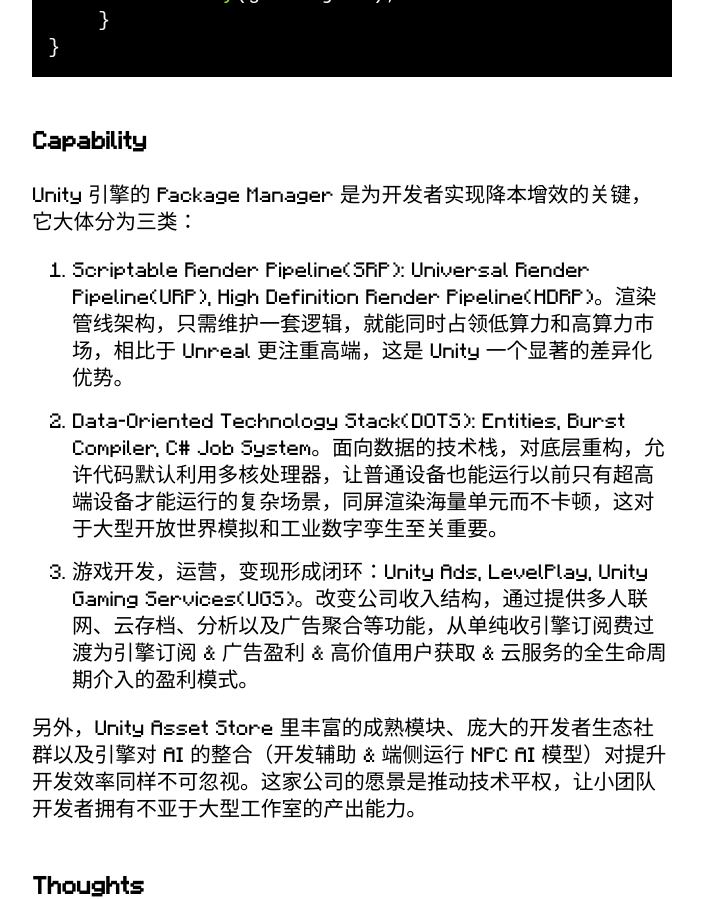
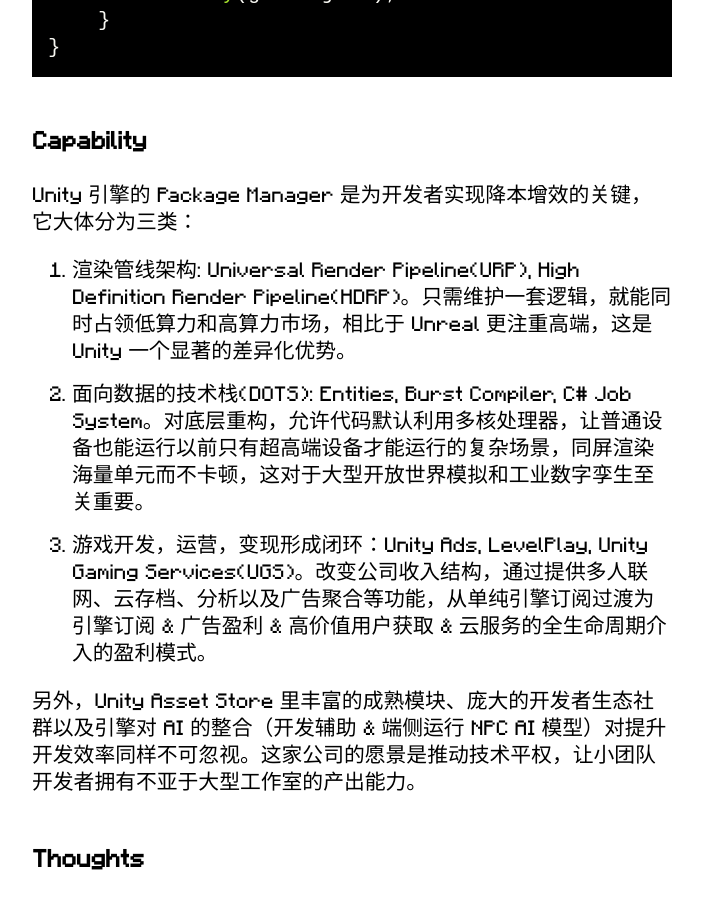
Before and after one commit to thekingofcool/daily, a Jekyll site: the page built from _posts/2026-01-13-simulator-with-unity.md, in a window 1280 px wide and 900 px high, scrolled down 6924 px. Shown: the whole window, without its empty margins (288-991 px from the left). Built offline with Jekyll 4.4.1, drawn with Linux system fonts in a browser that asks for light colours; some web fonts are replaced; comment, search, counter and statistics services are not loaded.

Commit message:
daily update: 2026-01-14 12:14:28

```diff
--- a/_posts/2026-01-13-simulator-with-unity.md
+++ b/_posts/2026-01-13-simulator-with-unity.md
@@ -250,11 +250,11 @@ public class Bullet : MonoBehaviour
 ### Capability
 Unity 引擎的 Package Manager 是为开发者实现降本增效的关键，它大体分为三类：
 
-1. Scriptable Render Pipeline(SRP): Universal Render Pipeline(URP), High Definition Render Pipeline(HDRP)。渲染管线架构，只需维护一套逻辑，就能同时占领低算力和高算力市场，相比于 Unreal 更注重高端，这是 Unity 一个显著的差异化优势。
+1. 渲染管线架构: Universal Render Pipeline(URP), High Definition Render Pipeline(HDRP)。只需维护一套逻辑，就能同时占领低算力和高算力市场，相比于 Unreal 更注重高端，这是 Unity 一个显著的差异化优势。
 
-2. Data-Oriented Technology Stack(DOTS): Entities, Burst Compiler, C# Job System。面向数据的技术栈，对底层重构，允许代码默认利用多核处理器，让普通设备也能运行以前只有超高端设备才能运行的复杂场景，同屏渲染海量单元而不卡顿，这对于大型开放世界模拟和工业数字孪生至关重要。
+2. 面向数据的技术栈(DOTS): Entities, Burst Compiler, C# Job System。对底层重构，允许代码默认利用多核处理器，让普通设备也能运行以前只有超高端设备才能运行的复杂场景，同屏渲染海量单元而不卡顿，这对于大型开放世界模拟和工业数字孪生至关重要。
 
-3. 游戏开发，运营，变现形成闭环：Unity Ads, LevelPlay, Unity Gaming Services(UGS)。改变公司收入结构，通过提供多人联网、云存档、分析以及广告聚合等功能，从单纯收引擎订阅费过渡为引擎订阅 & 广告盈利 & 高价值用户获取 & 云服务的全生命周期介入的盈利模式。
+3. 游戏开发，运营，变现形成闭环：Unity Ads, LevelPlay, Unity Gaming Services(UGS)。改变公司收入结构，通过提供多人联网、云存档、分析以及广告聚合等功能，从单纯引擎订阅过渡为引擎订阅 & 广告盈利 & 高价值用户获取 & 云服务的全生命周期介入的盈利模式。
 
 另外，Unity Asset Store 里丰富的成熟模块、庞大的开发者生态社群以及引擎对 AI 的整合（开发辅助 & 端侧运行 NPC AI 模型）对提升开发效率同样不可忽视。这家公司的愿景是推动技术平权，让小团队开发者拥有不亚于大型工作室的产出能力。
 
```
Also changed, not shown: 2 other files.
